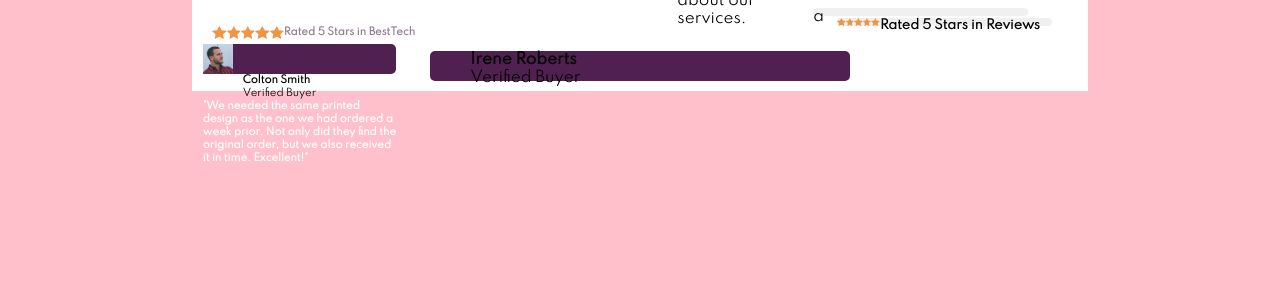
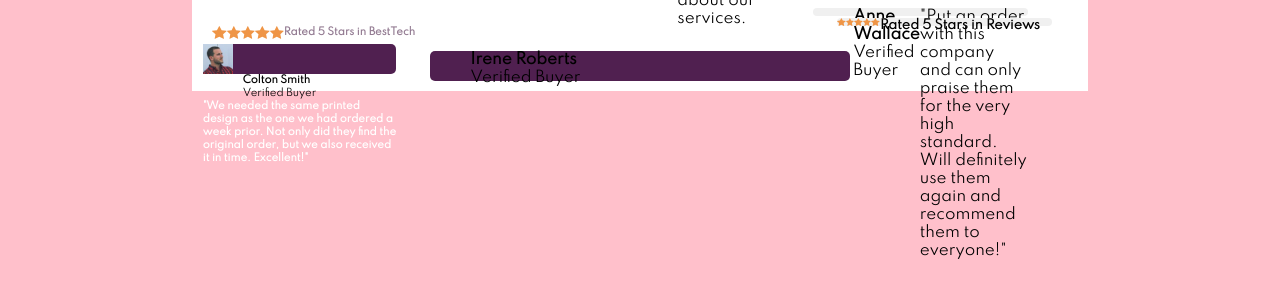
Before and after one commit to ManuDev01/Social-Proof-Section-Master, a plain HTML site: page index.html in a window 1280 px wide. Shown: the part 509-800 px from the top of the page. Drawn offline with Linux system fonts and the light colour scheme.

Commit message:
Add name, buyer and comentary on the right square

```diff
--- a/index.html
+++ b/index.html
@@ -40,10 +40,14 @@
               Excellent!"</strong></p>
           </div>
           <div class="square">
-            <p class="feedbackname"><strong>Irene Roberts </strong><br> Verified Buyer</div></p>
+            <p class="feedbackname"><strong>Irene Roberts</strong><br> Verified Buyer</div></p>
             <p class="feedback1"><strong>"Customer service is always excellent and very quick turn around. Completely
               delighted with the simplicity of the purchase and the speed of delivery."</strong></p>
-          <div class="square">a</div>
+          <div class="square">
+            <p class="feedbackname"><strong>Anne Wallace</strong><br> Verified Buyer</p>
+            <p class="feecback1">"Put an order with this company and can only praise them for the very high
+              standard. Will definitely use them again and recommend them to everyone!"</p>
+          </div>
         <!--Feedbacks-->
         <!--Stars-->
           <div class="square">
@@ -90,10 +94,9 @@
 
 
 
-    Anne Wallace
-    Verified Buyer
-    "Put an order with this company and can only praise them for the very high
-    standard. Will definitely use them again and recommend them to everyone!"
+
+
+
     -->
     <!--<div class="attribution">
       Challenge by
```
